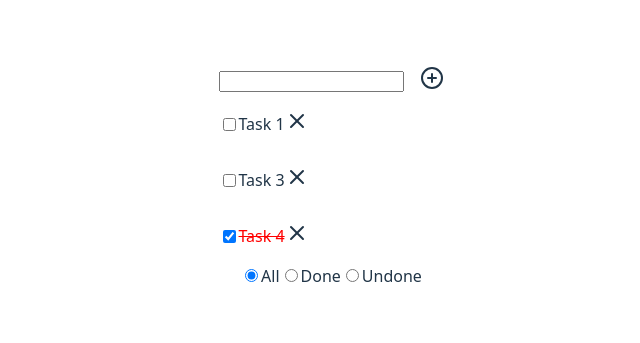
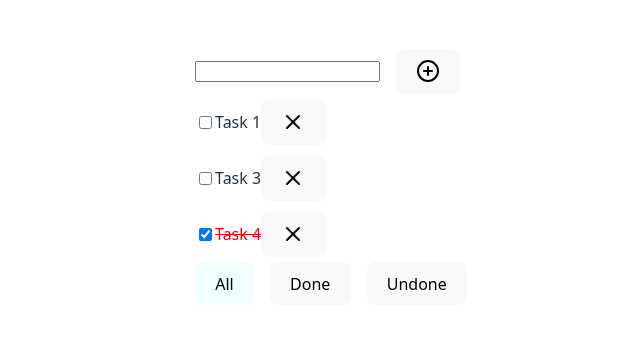
Before and after one commit to lvpjsdev/todo-vue-vuex, a Vue app: page / in a window 1280 px wide. Shown: the part 223-566 px from the top of the page, without its empty margins (309-949 px from the left). Built offline with nearby package versions, Linux system fonts and the light colour scheme.

Commit message:
feat: change radio to button

```diff
--- a/src/components/FilterPick.vue
+++ b/src/components/FilterPick.vue
@@ -1,41 +1,33 @@
 <script setup lang="ts">
-import { ref } from 'vue';
+import { computed, ref } from 'vue';
 import { type Filter } from '../types';
 import { useStore } from '../store';
+import Button from './ui/Button.vue';
 
 const store = useStore();
-const filter = ref<Filter>('all');
+const filter = computed(() => store.state.filter);
 
-const onChange = () => {
-  store.commit('setFilter', filter);
+const onChange = (value: Filter) => {
+  store.commit('setFilter', value);
 };
 </script>
 
 <template>
-  <input
-    id="all"
-    v-model="filter"
-    type="radio"
-    value="all"
-    @change="onChange"
-  />
-  <label for="all">All</label>
+  <div class="wrapper">
+    <Button :is-active="filter === 'all'" @click="onChange('all')">All</Button>
+    <Button :is-active="filter === 'done'" @click="onChange('done')"
+      >Done</Button
+    >
+    <Button :is-active="filter === 'undone'" @click="onChange('undone')"
+      >Undone</Button
+    >
+  </div>
+</template>
 
-  <input
-    id="done"
-    v-model="filter"
-    type="radio"
-    value="done"
-    @change="onChange"
-  />
-  <label for="done">Done</label>
-
-  <input
-    id="undone"
-    v-model="filter"
-    type="radio"
-    value="undone"
-    @change="onChange"
-  />
-  <label for="undone">Undone</label>
-</template>
+<style scoped>
+.wrapper {
+  display: flex;
+  flex-direction: row;
+  gap: 1rem;
+}
+</style>
--- a/src/components/ui/Button.vue
+++ b/src/components/ui/Button.vue
@@ -1,11 +1,19 @@
-<script lang="ts" setup></script>
+<script lang="ts" setup>
+interface Props {
+  isActive?: boolean;
+}
+
+const { isActive = false } = defineProps<Props>();
+</script>
 
 <template>
-  <div aria-label="button" @click="$emit('click')">
-    <slot name="before"></slot>
-    <slot></slot>
-    <slot name="after"></slot>
-  </div>
+  <button @click="$emit('click')" :class="{ active: isActive }">
+    <div class="wrapper">
+      <slot name="before"></slot>
+      <slot></slot>
+      <slot name="after"></slot>
+    </div>
+  </button>
 </template>
 
 <style scoped>
@@ -14,4 +22,9 @@
   flex-direction: row;
   gap: 2rem;
 }
+
+.active {
+  background-color: azure;
+  color: black;
+}
 </style>
```
